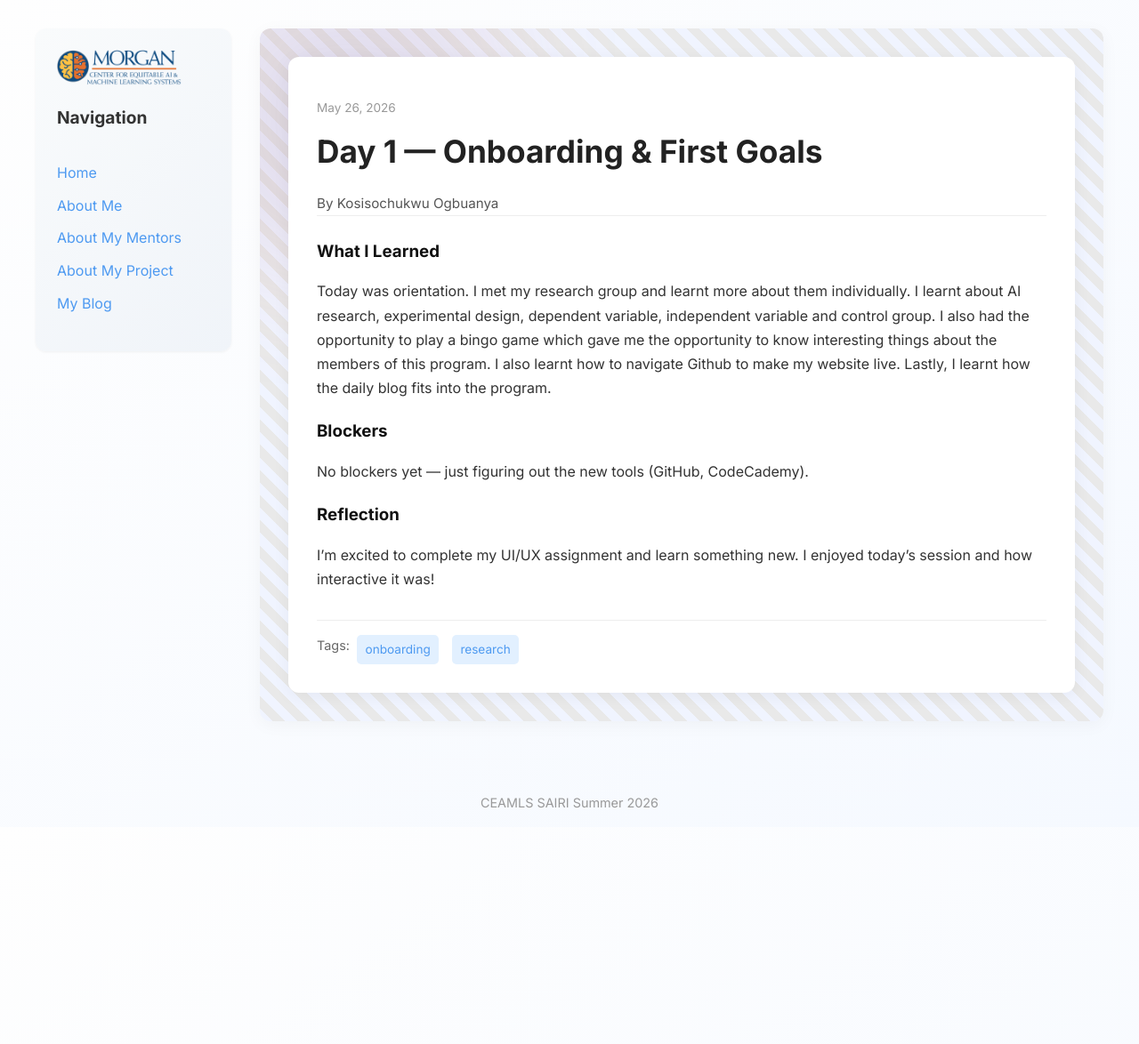
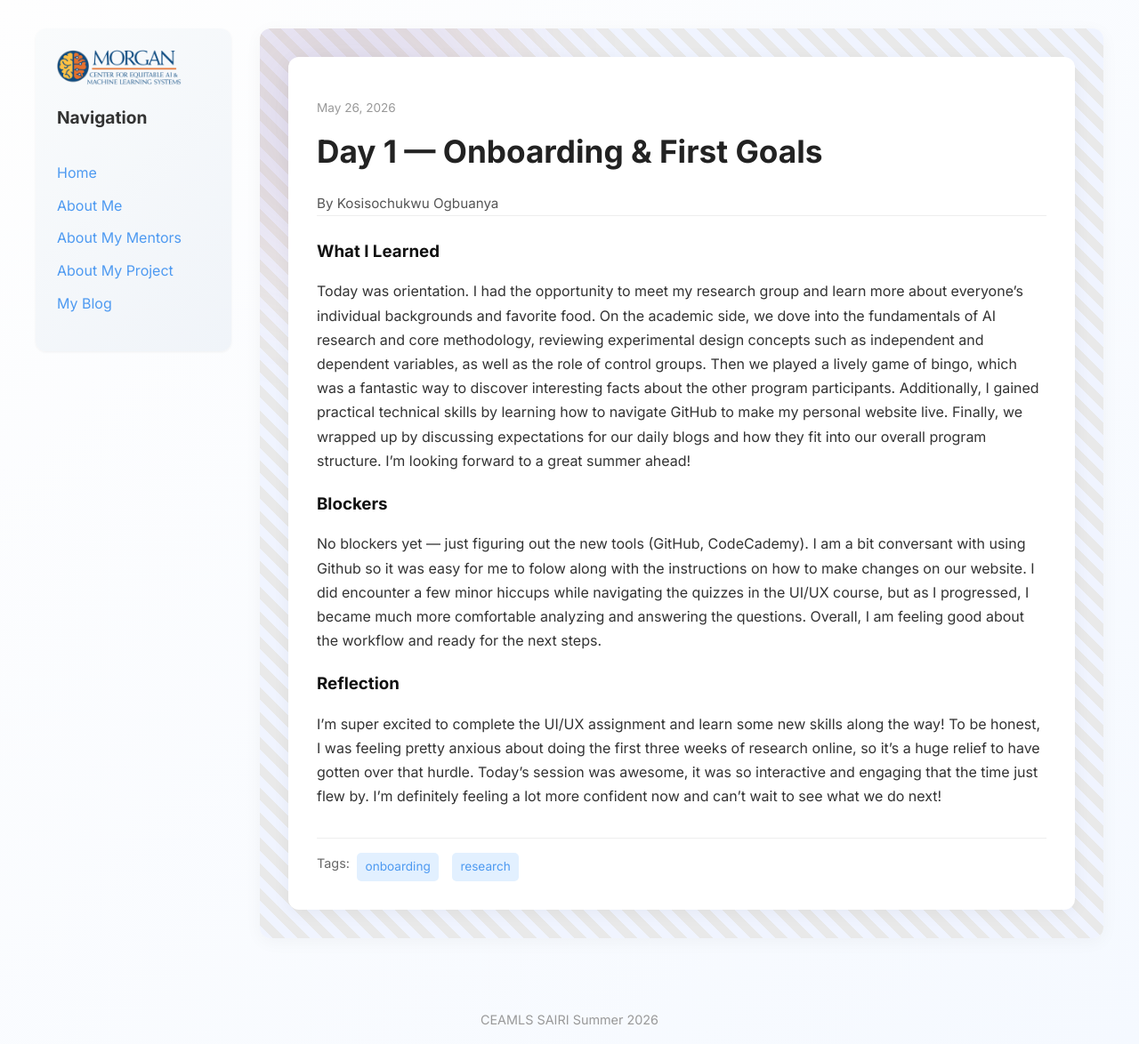
Before and after one commit to Kosiso7-og/Kosiso7-ogceamls26.github.io, a Jekyll site: the page built from _posts/2026-05-26-day-1.md, in a window 1280 px wide. Shown: the whole page at 89% size. Built offline with Jekyll 4.4.1, drawn with Linux system fonts in a browser that asks for light colours; before the commit the page ends 930 px from its top, so only the background shows below that.

Commit message:
Revise day 1 reflections and learning experiences
Updated reflections on orientation day, including insights on AI research, personal interactions, and technical skills learned. Expanded on blockers and expressed excitement for upcoming tasks.

```diff
--- a/_posts/2026-05-26-day-1.md
+++ b/_posts/2026-05-26-day-1.md
@@ -6,11 +6,11 @@ permalink: /day1.html
 tags: ["onboarding", "research"]
 
 what_i_learned: |
-  Today was orientation. I met my research group and learnt more about them individually. I learnt about AI research, experimental design, dependent variable,  independent variable and control group. I also had the opportunity to play a bingo game which gave me the opportunity to know interesting things about the members  of this program. I also learnt how to navigate Github to make my website live. Lastly, I learnt how the daily blog fits into the program.
+  Today was orientation. I had the opportunity to meet my research group and learn more about everyone's individual backgrounds and favorite food. On the academic side, we dove into the fundamentals of AI research and core methodology, reviewing experimental design concepts such as independent and dependent variables, as well as the role of control groups. Then we played a lively game of bingo, which was a fantastic way to discover interesting facts about the other program participants. Additionally, I gained practical technical skills by learning how to navigate GitHub to make my personal website live. Finally, we wrapped up by discussing expectations for our daily blogs and how they fit into our overall program structure. I'm looking forward to a great summer ahead!
 
 blockers: |
-  No blockers yet — just figuring out the new tools (GitHub, CodeCademy).
+  No blockers yet — just figuring out the new tools (GitHub, CodeCademy). I am a bit conversant with using Github so it was easy for me to folow along with the instructions on how to make changes on our website. I did encounter a few minor hiccups while navigating the quizzes in the UI/UX course, but as I progressed, I became much more comfortable analyzing and answering the questions. Overall, I am feeling good about the workflow and ready for the next steps.
 
 reflection: |
-  I'm excited to complete my UI/UX assignment and learn something new. I enjoyed today's session and how interactive it was!
+ I’m super excited to complete the UI/UX assignment and learn some new skills along the way! To be honest, I was feeling pretty anxious about doing the first three weeks of research online, so it's a huge relief to have gotten over that hurdle. Today’s session was awesome, it was so interactive and engaging that the time just flew by. I’m definitely feeling a lot more confident now and can’t wait to see what we do next!
 ---
```
